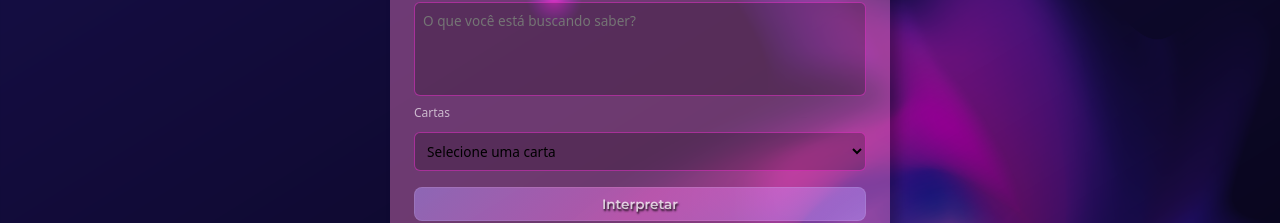
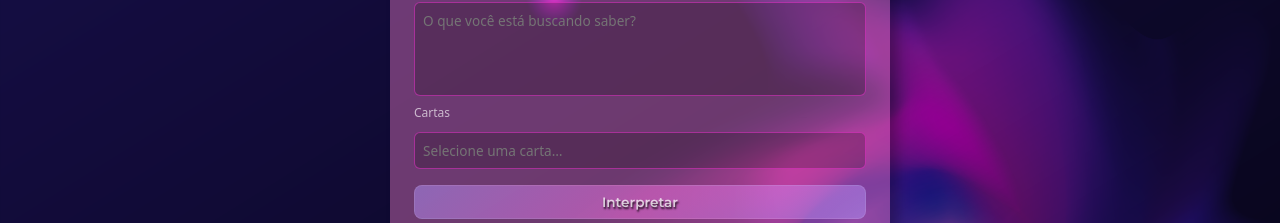
Before and after one commit to dhbtk/webtarot, a React (Vite) app in the folder frontend/: page /interpretations/new in a window 1280 px wide. Shown: the part 203-426 px from the top of the page. Built offline with nearby package versions, Linux system fonts and the light colour scheme; a web font is replaced by a local one.

Commit message:
fuzzy search

```diff
--- a/frontend/package.json
+++ b/frontend/package.json
@@ -11,10 +11,12 @@
   },
   "dependencies": {
     "@ant-design/icons": "^6.1.0",
+    "@headlessui/react": "^2.2.0",
     "@tanstack/react-query": "^5.90.10",
     "@tanstack/react-router": "^1.136.8",
     "@tanstack/react-router-devtools": "^1.136.8",
     "@tanstack/react-table": "^8.21.3",
+    "fuse.js": "^7.0.0",
     "react": "^19.1.1",
     "react-dom": "^19.1.1",
     "react-markdown": "^10.1.0",
--- a/frontend/src/components/reading/form/InterpretationForm.tsx
+++ b/frontend/src/components/reading/form/InterpretationForm.tsx
@@ -8,6 +8,8 @@ import { createInterpretation } from '../../../backend/api.ts'
 import { useRouter } from '@tanstack/react-router'
 import { addToHistory, getSavedReadings, saveReadings } from '../../../backend/savedReadings.ts'
 import { CloseOutlined, RedoOutlined } from '@ant-design/icons'
+import { Combobox } from '@headlessui/react'
+import Fuse from 'fuse.js'
 
 const allArcana = getAllArcana()
 const mappedArcana = allArcana.map((arc, index) => ({ name: arcanaLabel(arc), id: index }))
@@ -23,6 +25,20 @@ export default function InterpretationForm () {
   const filteredArcana = useMemo(() => {
     return mappedArcana.filter(arc => !cards.some(card => arcanaLabel(card.arcana) === arc.name))
   }, [cards])
+
+  const [query, setQuery] = useState('')
+
+  const fuse = useMemo(() => new Fuse(filteredArcana, {
+    keys: ['name'],
+    threshold: 0.4,
+    ignoreLocation: true,
+  }), [filteredArcana])
+
+  const searchedArcana = useMemo(() => {
+    const q = query.trim()
+    if (!q) return filteredArcana
+    return fuse.search(q).map(r => r.item)
+  }, [filteredArcana, fuse, query])
 
   const submitMutation = useMutation({
     mutationFn: (payload: CreateInterpretationRequest) => createInterpretation(payload),
@@ -94,15 +110,34 @@ export default function InterpretationForm () {
               </CardContainer>
             ))}
           </div>
-          <Select
-            value={''}
-            onChange={e => {
-              setCards([...cards, { arcana: allArcana[Number(e.target.value)], flipped: false }])
-            }}
-          >
-            <option value="">Selecione uma carta</option>
-            {filteredArcana.map(arc => (<option key={arc.id} value={arc.id}>{arc.name}</option>))}
-          </Select>
+          <ComboWrapper>
+            <Combobox
+              value={null as any}
+              onChange={(arc: { id: number, name: string } | null) => {
+                if (arc) {
+                  setCards([...cards, { arcana: allArcana[arc.id], flipped: false }])
+                  setQuery('')
+                }
+              }}
+            >
+              <Combobox.Input
+                as={ComboInput as any}
+                placeholder="Selecione uma carta…"
+                displayValue={() => ''}
+                onChange={(e: React.ChangeEvent<HTMLInputElement>) => setQuery(e.target.value)}
+              />
+              <Combobox.Options as={Options as any}>
+                {searchedArcana.length === 0 && (
+                  <EmptyOption>Nenhum resultado</EmptyOption>
+                )}
+                {searchedArcana.map(arc => (
+                  <Combobox.Option key={arc.id} value={arc} as={Option as any}>
+                    {arc.name}
+                  </Combobox.Option>
+                ))}
+              </Combobox.Options>
+            </Combobox>
+          </ComboWrapper>
         </div>
       </Label>
       <SubmitButton
@@ -177,17 +212,23 @@ const RoundPurpleButton = styled.button`
   }
 `
 
-const Select = styled.select`
+// Old Select styles removed after migrating to Combobox
+
+// Headless UI Combobox styles
+const ComboWrapper = styled.div`
+  position: relative;
+`
+
+const ComboInput = styled.input`
+  width: 100%;
   font-family: var(--font-sans-alt);
   font-size: var(--fs-sm);
   background: rgb(var(--black-rgb) / 0.2);
   border: 1px solid rgb(var(--accent-rgb) / 0.5);
   border-radius: 6px;
-  resize: none;
   padding: 0.5rem;
   box-shadow: 0 0 2px 2px transparent;
   transition: box-shadow 0.25s ease-in-out;
-  width: 100%;
 
   &:hover {
     box-shadow: 0 0 2px 2px rgb(var(--accent-rgb) / 0.5);
@@ -198,3 +239,37 @@ const Select = styled.select`
     box-shadow: 0 0 2px 2px rgb(var(--accent-rgb));
   }
 `
+
+const Options = styled.ul`
+  position: absolute;
+  margin-top: 0.25rem;
+  z-index: 20;
+  max-height: 14rem;
+  overflow: auto;
+  width: 100%;
+  list-style: none;
+  padding: 0.25rem;
+  margin: 0.25rem 0 0 0;
+  background: rgb(var(--black-rgb) / 0.6);
+  backdrop-filter: blur(4px);
+  border: 1px solid rgb(var(--accent-rgb) / 0.5);
+  border-radius: 6px;
+  box-shadow: 0 8px 24px rgba(0,0,0,0.35);
+`
+
+const Option = styled.li`
+  padding: 0.4rem 0.5rem;
+  border-radius: 4px;
+  cursor: pointer;
+  font-size: var(--fs-sm);
+
+  &[data-headlessui-state~='active'] {
+    background: rgb(var(--panel-purple-rgb) / 0.6);
+  }
+`
+
+const EmptyOption = styled.div`
+  padding: 0.4rem 0.5rem;
+  font-size: var(--fs-sm);
+  color: rgb(var(--white-rgb) / 0.7);
+`
```
Also changed, not shown: 2 other files (tests, documents, lock files or other folders).
